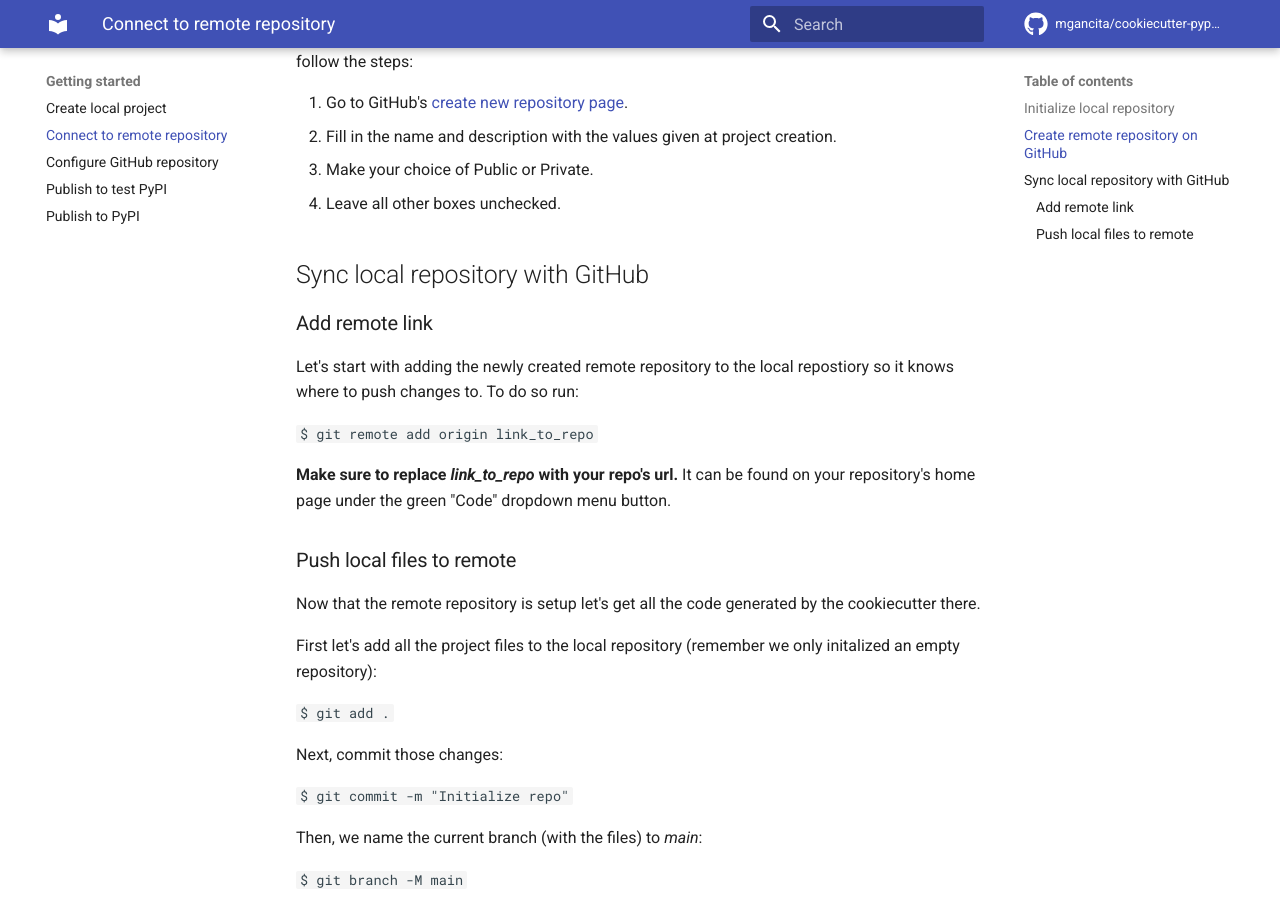
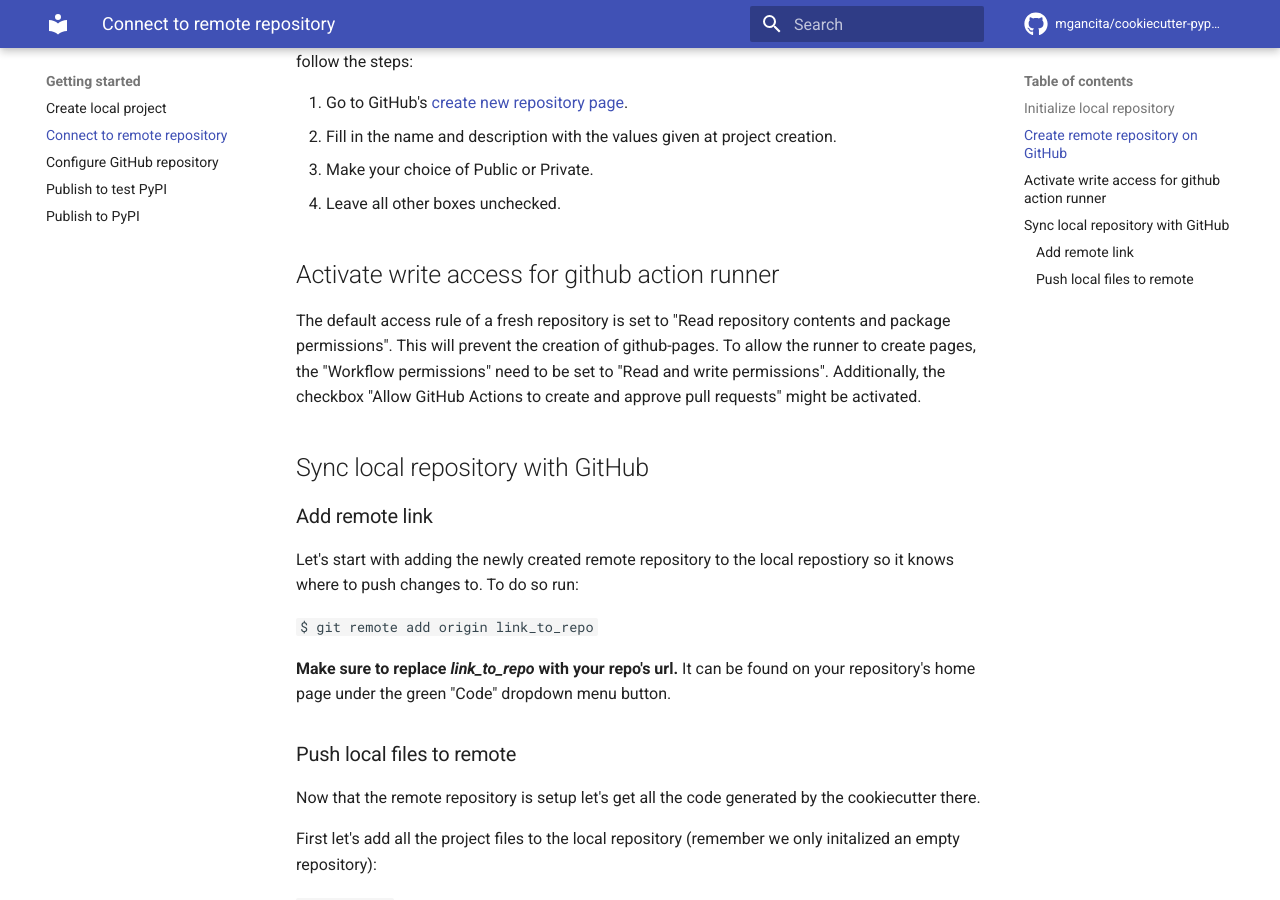
Before and after one commit to Mgancita/cookiecutter-pypackage, an MkDocs documentation site: the page built from docs/getting-started/connect_to_remote_repo.md, in a window 1280 px wide and 900 px high, scrolled down 689 px. Built offline with MkDocs 1.6.1 and Material for MkDocs 9.7.7, drawn with Linux system fonts in a browser that asks for light colours; comment, search, counter and statistics services are not loaded.

Commit message:
Update connect_to_remote_repo.md

```diff
--- a/docs/getting-started/connect_to_remote_repo.md
+++ b/docs/getting-started/connect_to_remote_repo.md
@@ -25,6 +25,11 @@
   2. Fill in the name and description with the values given at project creation.
   3. Make your choice of Public or Private.
   4. Leave all other boxes unchecked.
+
+## Activate write access for github action runner
+The default access rule of a fresh repository is set to "Read repository contents and package permissions". This will prevent the creation of github-pages.
+To allow the runner to create pages, the "Workflow permissions" need to be set to "Read and write permissions".
+Additionally, the checkbox "Allow GitHub Actions to create and approve pull requests" might be activated.
 
 ## Sync local repository with GitHub
 ### Add remote link
```
